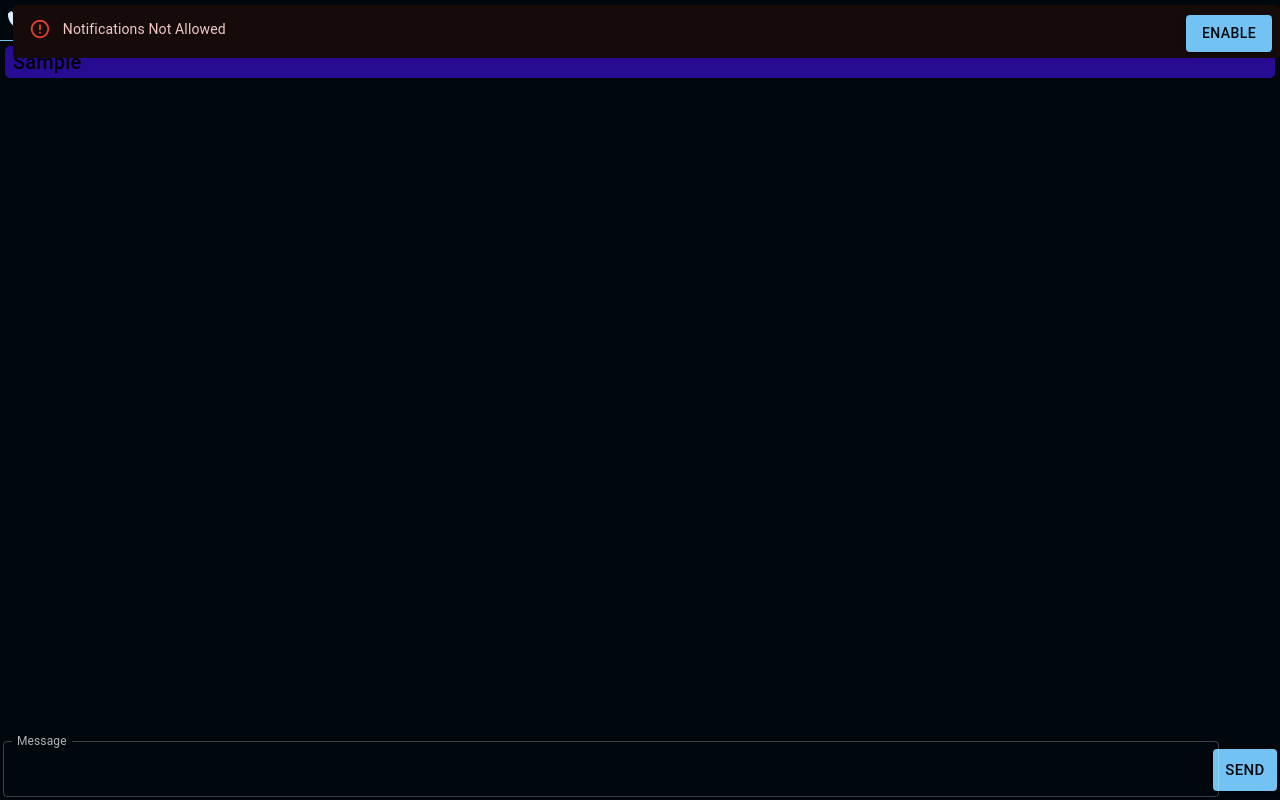
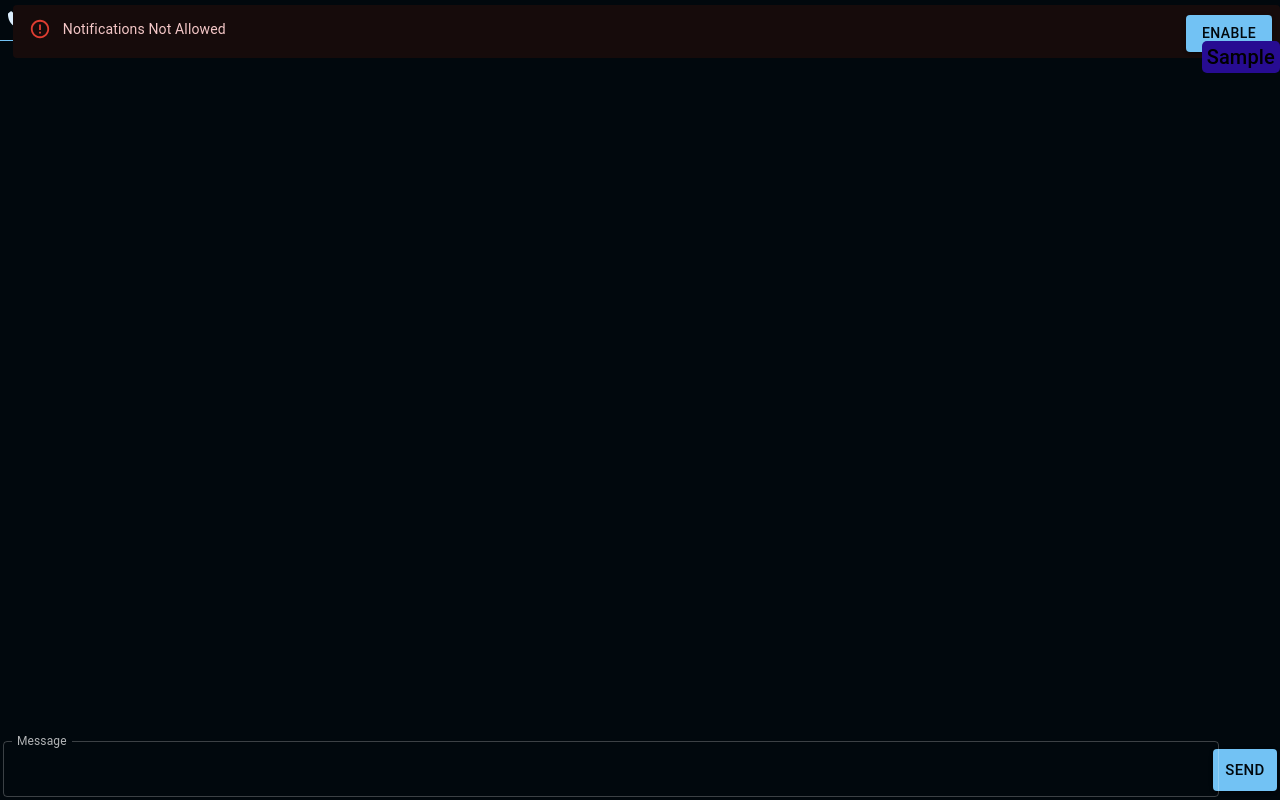
Before and after one commit to GreanDev/interfone, a React (Create React App) app: page / in a window 1280 px wide. Both pictures are taken after typing "Sample" into the empty fields and a click on the button "SEND". Built offline with nearby package versions, Linux system fonts and the light colour scheme; no server answers; the database is empty.

Commit message:
Aesthetic changes

```diff
--- a/src/App.js
+++ b/src/App.js
@@ -6,7 +6,7 @@ import { getMessaging, getToken, onMessage } from "firebase/messaging";
 import { UseState, useEffect }  from 'react';
 import { Box, Container, ThemeProvider, Typography, createTheme, Button, IconButton, TextField, SvgIcon, Alert, Drawer } from '@mui/material';
 import './firebaseController';
-import { logoff, sendMessage, Messages } from './firebaseController';
+import { logoff, sendMessage, Messages, SelfMessages } from './firebaseController';
 
 function open(){
 
@@ -86,6 +86,7 @@ function App() {
   }
   >Notifications Not Allowed</Alert>}
   <Box id="msgsBox" className='msgsContainer' sx={{
+    position: 'absolute',
     bgcolor: 'transparent',
     width: '100vw',
     height: '88vh',
@@ -94,8 +95,24 @@ function App() {
     overflow: 'scroll',
     overflowX: 'hidden',
     scrollBehavior: 'smooth',
+    alignItems: 'flex-start',
+
   }}>
     <Messages />
+  </Box>
+  <Box id="msgsBox" className='msgsContainer' sx={{
+    position: 'absolute',
+    bgcolor: 'transparent',
+    width: '100vw',
+    height: '88vh',
+    display: 'flex',
+    flexDirection: 'column',
+    overflow: 'scroll',
+    overflowX: 'hidden',
+    scrollBehavior: 'smooth',
+    alignItems: 'flex-end',
+  }}>
+    <SelfMessages />
   </Box>
   </Box>
 }
--- a/src/firebaseController.js
+++ b/src/firebaseController.js
@@ -10,6 +10,7 @@ import cfg from './cfg.json'
 var users = [];
 const messages = [
 ];
+const selfMessages = [];
 let regDoc = "";
 let currentKey = "";
 //FCM
@@ -58,11 +59,19 @@ onMessage(messaging, (payload) => {
   });
 
   console.log("Adding to texts");
-  var msgText = <Typography variant="h6" sx={{bgcolor: 'primary.main', margin: '5px', borderRadius: '5px', paddingLeft:'8px', color: 'black' }}>
+  var msgText = <Typography variant="h6" sx={{bgcolor: 'primary.main', margin: '5px', borderRadius: '5px',padding: '0'  , paddingLeft:'5px', paddingRight: '5px', margin: '0', color: 'black' }}>
   {payload.data.body}
 </Typography>
-  messages.push(msgText);    // ...
+  var otherPad = <Typography variant="h6" sx={{opacity: '0', bgcolor: 'primary.main', margin: '5px', borderRadius: '5px',padding: '0'  , paddingLeft:'5px', paddingRight: '5px', margin: '0', color: 'black' }}>
+  {payload.data.body}
+</Typography>
+  messages.push(msgText);
+  selfMessages.push(otherPad);
+  var scroll=document.getElementById("msgsBox");
+  scroll.scrollTop = scroll.scrollHeight;   // ...
 
+  var scroll=document.getElementById("msgsBox");
+  scroll.scrollTop = scroll.scrollHeight;
 });
 
 function Messages(){
@@ -76,6 +85,20 @@ function Messages(){
   }, []);
     return(
     messages
+  );
+}
+
+function SelfMessages(){
+  const [time, setTime] = useState(Date.now());
+
+  useEffect(() => {
+    const interval = setInterval(() => setTime(Date.now()), 1000);
+    return () => {
+      clearInterval(interval);
+    };
+  }, []);
+    return(
+    selfMessages
   );
 }
 async function getUsers(){
@@ -119,18 +142,24 @@ async function sendMessage(message){
 
   })
   console.log("Adding to texts");
-  var msgText = <Typography variant="h6" sx={{bgcolor: 'secondary.main', margin: '5px', borderRadius: '5px', paddingLeft:'8px', color: 'black' }}>
+  var msgText = <Typography variant="h6" sx={{bgcolor: 'secondary.main', margin: '5px', borderRadius: '5px',padding: '0'  , paddingLeft:'5px', paddingRight: '5px', margin: '0', color: 'black' }}>
   {message}
 </Typography>
-  messages.push(msgText);
+  var otherPad = <Typography variant="h6" sx={{opacity: '0', bgcolor: 'secondary.main', margin: '5px', borderRadius: '5px',padding: '0'  , paddingLeft:'5px', paddingRight: '5px', margin: '0', color: 'black' }}>
+  {message}
+</Typography>
+  selfMessages.push(msgText);
+  messages.push(otherPad);
   var scroll=document.getElementById("msgsBox");
   scroll.scrollTop = scroll.scrollHeight;
 
 }
+
+
 
 async function logoff(){
     console.log("Logging off..."+regDoc);
     await deleteDoc(doc(db, "users", regDoc));
 }
 
-export { logoff , sendMessage, Messages };
+export { logoff , sendMessage, Messages, SelfMessages };
```
